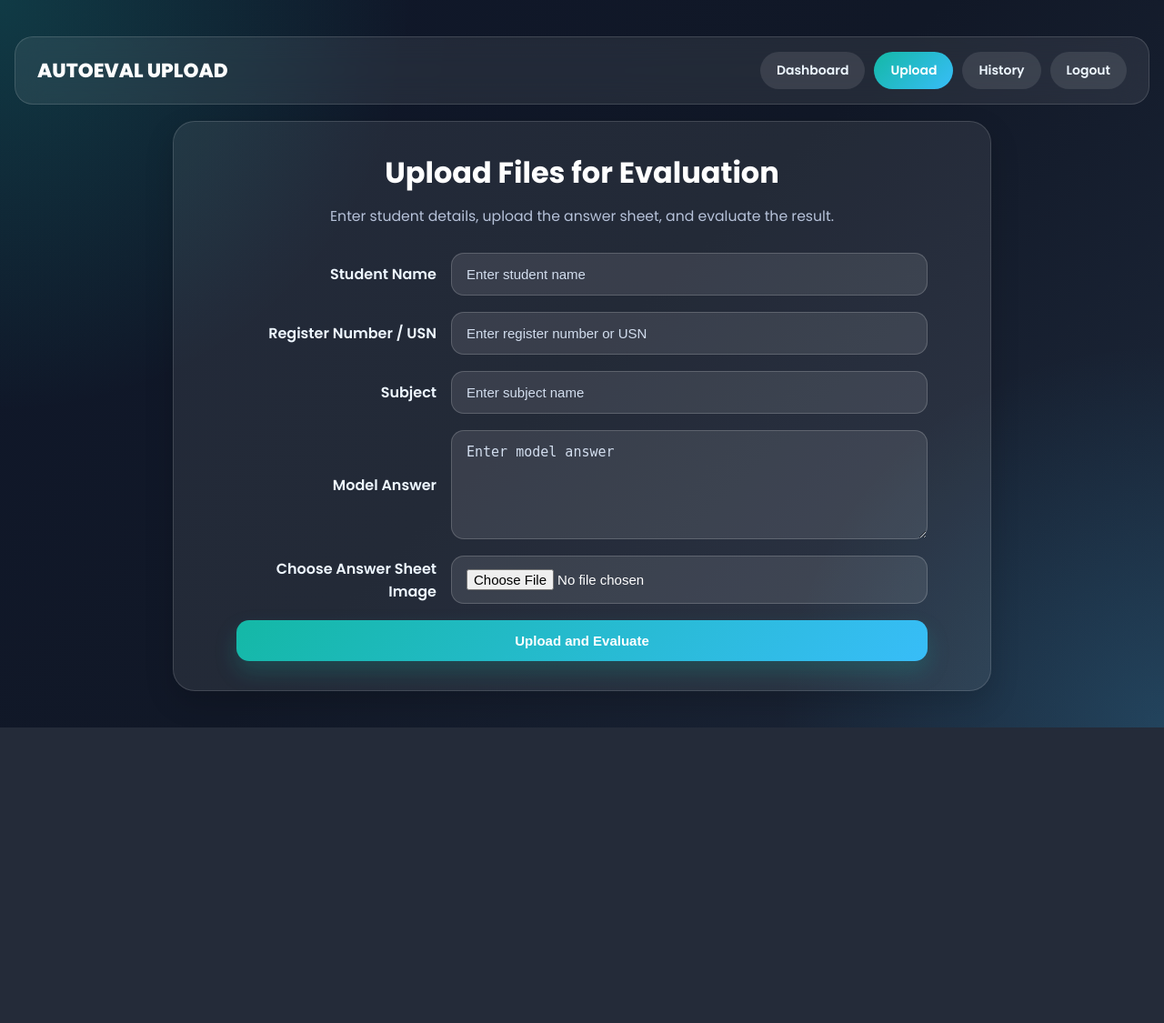
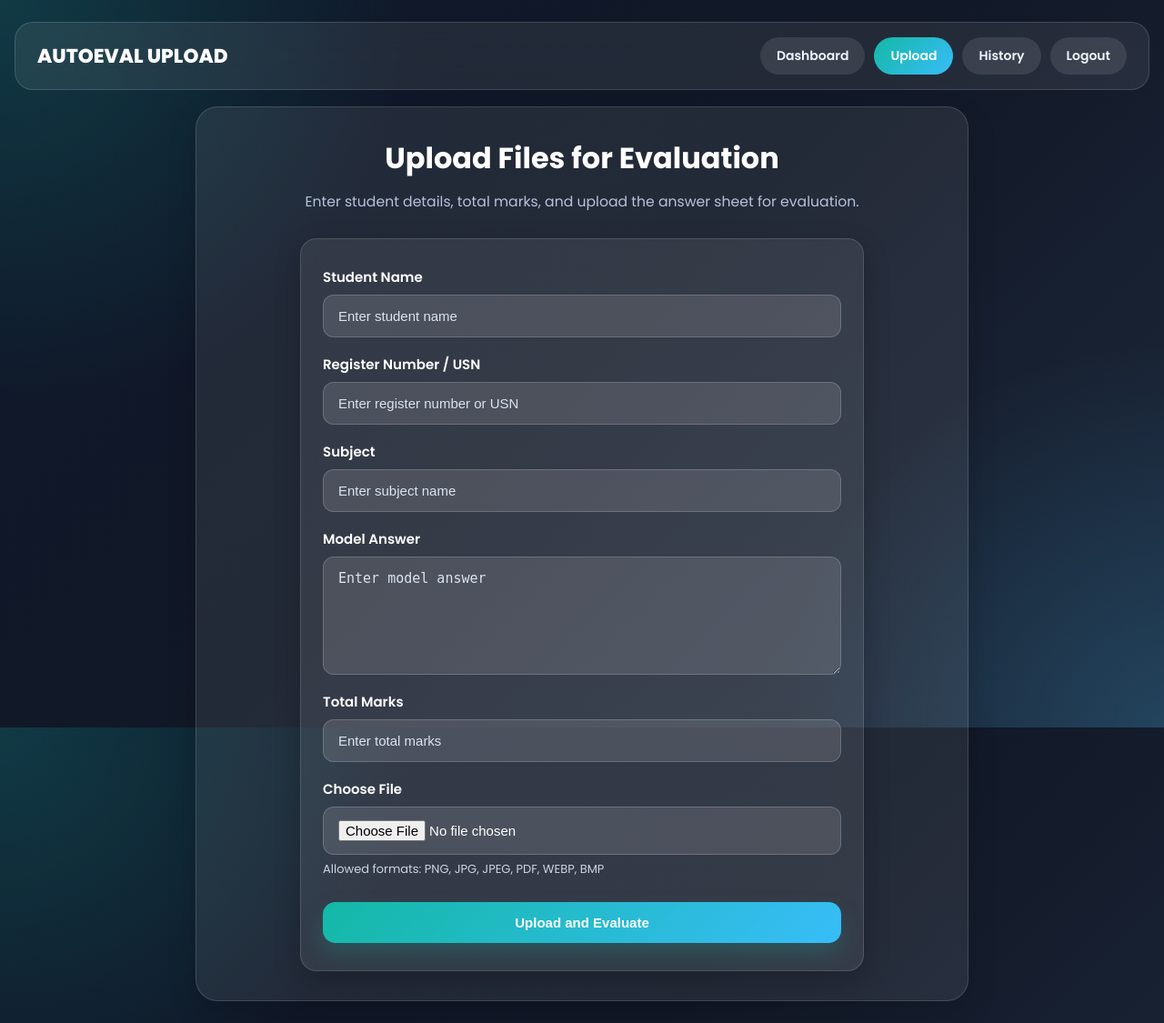
Before and after one commit to ruchitharm/AutoEval, a Flask app: page /upload in a window 1280 px wide. Shown: the whole page at 91% size. Before the commit the page ends 800 px from the top, so only its background shows below. Run offline with Flask 3, Linux system fonts and the light colour scheme; the visitor is signed in with stand-in values (Sample User, id 1).

Commit message:
Updated AutoEval OCR and evaluation logic

```diff
--- a/app.py
+++ b/app.py
@@ -1,14 +1,17 @@
 from flask import Flask, render_template, request, redirect, url_for, session, flash
 import sqlite3
 import os
+import re
+from difflib import SequenceMatcher
 from werkzeug.utils import secure_filename
+from ocr import extract_text
 
 app = Flask(__name__)
 app.secret_key = "autoeval_secret_key"
 
 DATABASE = "database.db"
 UPLOAD_FOLDER = "uploads"
-ALLOWED_EXTENSIONS = {"png", "jpg", "jpeg"}
+ALLOWED_EXTENSIONS = {"png", "jpg", "jpeg", "pdf", "webp", "bmp"}
 
 app.config["UPLOAD_FOLDER"] = UPLOAD_FOLDER
 app.config["MAX_CONTENT_LENGTH"] = 16 * 1024 * 1024
@@ -43,9 +46,16 @@
             model_answer TEXT NOT NULL,
             extracted_text TEXT NOT NULL,
             similarity_score REAL NOT NULL,
-            marks REAL NOT NULL
+            marks REAL NOT NULL,
+            total_marks REAL NOT NULL DEFAULT 10
         )
     """)
+
+    cur.execute("PRAGMA table_info(evaluations)")
+    columns = [row["name"] for row in cur.fetchall()]
+
+    if "total_marks" not in columns:
+        cur.execute("ALTER TABLE evaluations ADD COLUMN total_marks REAL NOT NULL DEFAULT 10")
 
     conn.commit()
     conn.close()
@@ -53,6 +63,35 @@
 
 def allowed_file(filename):
     return "." in filename and filename.rsplit(".", 1)[1].lower() in ALLOWED_EXTENSIONS
+
+
+def preprocess_text(text):
+    text = text.lower()
+    text = re.sub(r"[^a-z0-9\s]", "", text)
+    text = " ".join(text.split())
+    return text
+
+
+def calculate_similarity_percentage(model_answer, extracted_text):
+    model_answer = preprocess_text(model_answer)
+    extracted_text = preprocess_text(extracted_text)
+
+    if not model_answer or not extracted_text:
+        return 0.0
+
+    model_words = model_answer.split()
+    extracted_words = extracted_text.split()
+
+    model_set = set(model_words)
+    extracted_set = set(extracted_words)
+
+    keyword_overlap = len(model_set.intersection(extracted_set))
+    keyword_score = keyword_overlap / len(model_set) if len(model_set) > 0 else 0
+
+    sequence_score = SequenceMatcher(None, model_answer, extracted_text).ratio()
+
+    final_score = ((keyword_score * 0.7) + (sequence_score * 0.3)) * 100
+    return round(final_score, 2)
 
 
 @app.route("/")
@@ -143,27 +182,42 @@
         register_number = request.form.get("register_number", "").strip()
         subject = request.form.get("subject", "").strip()
         model_answer = request.form.get("model_answer", "").strip()
+        total_marks = request.form.get("total_marks", "").strip()
         file = request.files.get("file")
 
-        if not student_name or not register_number or not subject or not model_answer:
+        if not student_name or not register_number or not subject or not model_answer or not total_marks:
             flash("Please fill all fields")
             return redirect(url_for("upload"))
 
+        try:
+            total_marks = float(total_marks)
+            if total_marks <= 0:
+                flash("Total marks must be greater than 0")
+                return redirect(url_for("upload"))
+        except ValueError:
+            flash("Total marks must be a valid number")
+            return redirect(url_for("upload"))
+
         if not file or file.filename == "":
-            flash("Please choose an image file")
+            flash("Please choose a file")
             return redirect(url_for("upload"))
 
         if not allowed_file(file.filename):
-            flash("Only PNG, JPG, and JPEG files are allowed")
+            flash("Allowed formats: PNG, JPG, JPEG, PDF, WEBP, BMP")
             return redirect(url_for("upload"))
 
         filename = secure_filename(file.filename)
         filepath = os.path.join(app.config["UPLOAD_FOLDER"], filename)
         file.save(filepath)
 
-        extracted_text = "Sample extracted text from uploaded answer sheet"
-        similarity_score = 0.85
-        marks = round(similarity_score * 10, 2)
+        extracted_text = extract_text(filepath)
+
+        if not extracted_text.strip():
+            flash("Could not extract text from the uploaded file")
+            return redirect(url_for("upload"))
+
+        similarity_score = calculate_similarity_percentage(model_answer, extracted_text)
+        marks = round((similarity_score / 100) * total_marks, 2)
 
         conn = get_db_connection()
         cur = conn.cursor()
@@ -175,9 +229,10 @@
                 model_answer,
                 extracted_text,
                 similarity_score,
-                marks
+                marks,
+                total_marks
             )
-            VALUES (?, ?, ?, ?, ?, ?, ?)
+            VALUES (?, ?, ?, ?, ?, ?, ?, ?)
         """, (
             student_name,
             register_number,
@@ -185,7 +240,8 @@
             model_answer,
             extracted_text,
             similarity_score,
-            marks
+            marks,
+            total_marks
         ))
         conn.commit()
         conn.close()
@@ -197,7 +253,9 @@
             subject=subject,
             extracted_text=extracted_text,
             score=similarity_score,
-            marks=marks
+            marks=marks,
+            total_marks=total_marks,
+            file_name=filename
         )
 
     return render_template("upload.html")
@@ -212,7 +270,7 @@
     conn = get_db_connection()
     cur = conn.cursor()
     cur.execute("""
-        SELECT student_name, register_number, subject, similarity_score, marks
+        SELECT student_name, register_number, subject, similarity_score, marks, total_marks
         FROM evaluations
         ORDER BY id DESC
     """)
--- a/requirements.txt
+++ b/requirements.txt
@@ -4,3 +4,4 @@
 nltk
 pytesseract
 pillow
+PyPDF2
--- a/templates/history.html
+++ b/templates/history.html
@@ -44,7 +44,7 @@
                                 <td>{{ row["register_number"] }}</td>
                                 <td>{{ row["subject"] }}</td>
                                 <td>{{ row["similarity_score"] }}</td>
-                                <td>{{ row["marks"] }}</td>
+                                <td>{{ row["marks"] }} out of {{ row["total_marks"] }}</td>
                             </tr>
                             {% endfor %}
                         </tbody>
--- a/templates/result.html
+++ b/templates/result.html
@@ -57,7 +57,7 @@
 
                     <div class="result-item">
                         <h3>Marks</h3>
-                        <p>{{ marks }}</p>
+                        <p>{{ marks }} out of {{ total_marks }}</p>
                     </div>
                 </div>
 
--- a/templates/upload.html
+++ b/templates/upload.html
@@ -6,54 +6,85 @@
     <title>Upload - AutoEval</title>
     <link rel="stylesheet" href="{{ url_for('static', filename='style.css') }}">
     <style>
-        .upload-form-grid {
-            display: grid;
-            grid-template-columns: 1fr;
-            gap: 18px;
-            margin-top: 10px;
-        }
-
-        .field-row {
-            display: grid;
-            grid-template-columns: 220px 1fr;
-            gap: 16px;
-            align-items: center;
-        }
-
-        .field-row label {
-            text-align: right;
-            font-weight: 600;
-            color: #eef7ff;
-            margin: 0;
-        }
-
-        .field-row input,
-        .field-row textarea {
-            width: 100%;
-            text-align: left;
-        }
-
-        .file-box {
-            margin-top: 8px;
-        }
-
         .upload-panel {
-            max-width: 900px;
+            max-width: 850px;
             margin: 0 auto;
         }
 
         .upload-form-card {
-            max-width: 760px;
+            max-width: 620px;
             margin: 0 auto;
+            background: rgba(255, 255, 255, 0.08);
+            border: 1px solid rgba(255, 255, 255, 0.14);
+            border-radius: 18px;
+            padding: 30px 24px;
+            box-shadow: 0 10px 30px rgba(0, 0, 0, 0.20);
+        }
+
+        .vertical-form {
+            display: flex;
+            flex-direction: column;
+            gap: 18px;
+        }
+
+        .form-field {
+            display: flex;
+            flex-direction: column;
+            align-items: stretch;
+            text-align: left;
+        }
+
+        .form-field label {
+            margin-bottom: 8px;
+            font-weight: 600;
+            color: #ffffff;
+            font-size: 15px;
+        }
+
+        .form-field input,
+        .form-field textarea {
+            width: 100%;
+            padding: 14px 16px;
+            border-radius: 12px;
+            border: 1px solid rgba(255, 255, 255, 0.18);
+            background: rgba(255, 255, 255, 0.12);
+            color: #ffffff;
+            font-size: 15px;
+            outline: none;
+            text-align: left;
+        }
+
+        .form-field input::placeholder,
+        .form-field textarea::placeholder {
+            color: #dbe4f0;
+        }
+
+        .form-field input:focus,
+        .form-field textarea:focus {
+            border-color: #38bdf8;
+            box-shadow: 0 0 0 3px rgba(56, 189, 248, 0.18);
+            background: rgba(255, 255, 255, 0.16);
+        }
+
+        .form-field textarea {
+            min-height: 130px;
+            resize: vertical;
+        }
+
+        .file-note {
+            margin-top: 6px;
+            font-size: 13px;
+            color: #cbd5e1;
+            text-align: left;
+        }
+
+        .upload-btn {
+            margin-top: 8px;
         }
 
         @media (max-width: 768px) {
-            .field-row {
-                grid-template-columns: 1fr;
-            }
-
-            .field-row label {
-                text-align: left;
+            .upload-form-card {
+                padding: 22px 16px;
             }
         }
     </style>
@@ -74,7 +105,7 @@
             <div class="section-card upload-panel">
                 <h1 class="section-title">Upload Files for Evaluation</h1>
                 <p class="section-text">
-                    Enter student details, upload the answer sheet, and evaluate the result.
+                    Enter student details, total marks, and upload the answer sheet for evaluation.
                 </p>
 
                 {% with messages = get_flashed_messages(with_categories=true) %}
@@ -88,35 +119,39 @@
                 {% endwith %}
 
                 <div class="upload-form-card">
-                    <form method="POST" action="{{ url_for('upload') }}" enctype="multipart/form-data">
-                        <div class="upload-form-grid">
-                            <div class="field-row">
+                    <form method="POST" action="{{ url_for('upload') }}" enctype="multipart/form-data" class="vertical-form">
+                        <div class="form-field">
                             <label for="student_name">Student Name</label>
                             <input type="text" name="student_name" id="student_name" placeholder="Enter student name" required>
                         </div>
 
-                            <div class="field-row">
+                        <div class="form-field">
                             <label for="register_number">Register Number / USN</label>
                             <input type="text" name="register_number" id="register_number" placeholder="Enter register number or USN" required>
                         </div>
 
-                            <div class="field-row">
+                        <div class="form-field">
                             <label for="subject">Subject</label>
                             <input type="text" name="subject" id="subject" placeholder="Enter subject name" required>
                         </div>
 
-                            <div class="field-row">
+                        <div class="form-field">
                             <label for="model_answer">Model Answer</label>
-                                <textarea name="model_answer" id="model_answer" rows="5" placeholder="Enter model answer" required></textarea>
+                            <textarea name="model_answer" id="model_answer" placeholder="Enter model answer" required></textarea>
                         </div>
 
-                            <div class="field-row">
-                                <label for="file">Choose Answer Sheet Image</label>
-                                <input type="file" name="file" id="file" required>
+                        <div class="form-field">
+                            <label for="total_marks">Total Marks</label>
+                            <input type="number" step="0.01" name="total_marks" id="total_marks" placeholder="Enter total marks" required>
                         </div>
 
-                            <button type="submit" class="btn">Upload and Evaluate</button>
+                        <div class="form-field">
+                            <label for="file">Choose File</label>
+                            <input type="file" name="file" id="file" accept=".png,.jpg,.jpeg,.pdf,.webp,.bmp" required>
+                            <div class="file-note">Allowed formats: PNG, JPG, JPEG, PDF, WEBP, BMP</div>
                         </div>
+
+                        <button type="submit" class="btn upload-btn">Upload and Evaluate</button>
                     </form>
                 </div>
             </div>
```
Also changed, not shown: ocr.py (+73 -5 lines). Lines whose indentation alone changed are shown as unchanged.
